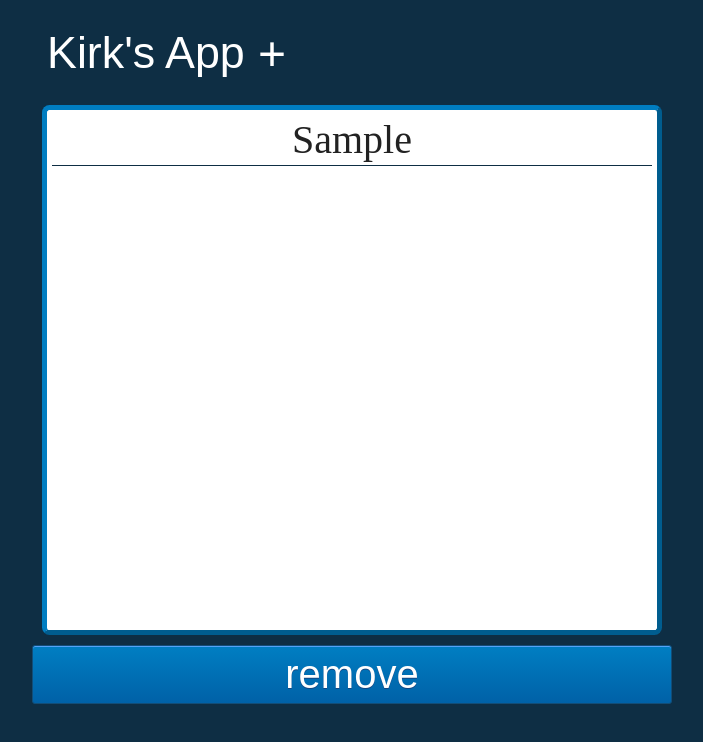
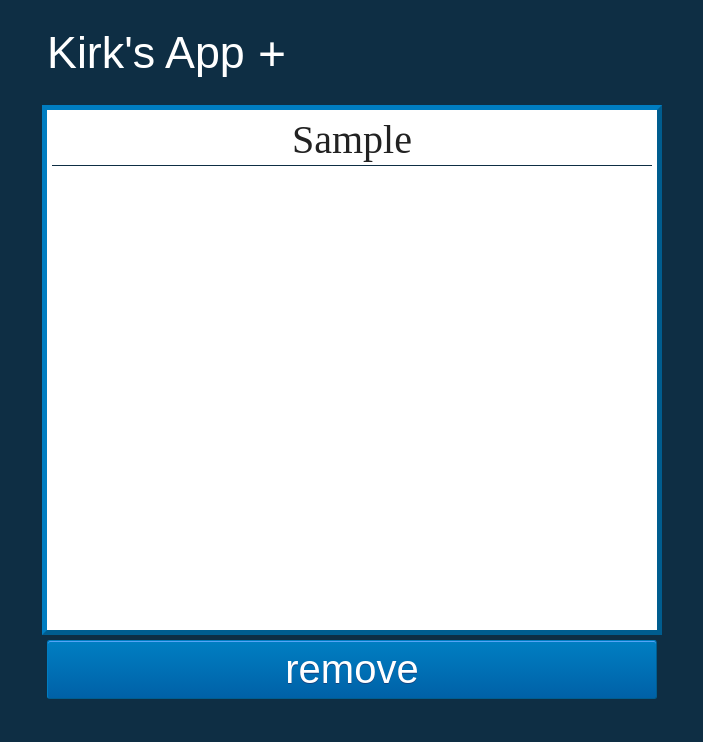
Before and after one commit to montgomeryrd/tessio-app, a React (Create React App) app: page / in a window 1280 px wide. Both pictures are taken after typing "Sample" into the empty fields and a click on the button "create". Shown: the top 742 px of the page, without its empty margins (288-991 px from the left). Built offline with nearby package versions, Linux system fonts and the light colour scheme.

Commit message:
AHA! Figured something out

```diff
--- a/src/App.js
+++ b/src/App.js
@@ -26,7 +26,7 @@ function App() {
 	const list = orderList.map(item => {
 		return (
 			<div className="line" key={item.id} unselectable="on">
-				<li onClick={() => { update(item); } } style={{ opacity: item.complete ? .2 : 1 }}>{item.val}</li>
+				<li onClick={() => update(item)} style={{ opacity: item.complete ? .2 : 1 }}>{item.val}</li>
 			</div>
 		);
 	});
--- a/src/components/Form.js
+++ b/src/components/Form.js
@@ -10,7 +10,7 @@ function Form({ text, toggle, setToggle, orderList, setOrderList }) {
 
     const handleSubmit = e => {
         e.preventDefault();
-        const list = value.match(/(.+)/g).filter(item => item !== '').map((item, index) => item = { val: item, id: Math.random() * index, complete: false });
+        const list = value.match(/(.+)/g).filter(item => item !== '').map((item, index) => item = { val: item, id: Math.random() * (index+1), complete: false });
         setOrderList([...orderList, ...list]);
         setValue('');
         setToggle(false);
--- a/src/index.css
+++ b/src/index.css
@@ -37,39 +37,29 @@ html {
   color: #009aec;
   transition: .7s;
 }
-.input-form {
+.container {
   position: relative;
   margin: 30px 10px 10px 10px;
   height: 65vh;
-}
-.input-form textarea {
   border-top: 5px solid #007dc1;
   border-left: 5px solid #007dc1;
   border-right: 5px solid #005d8f;
   border-bottom: 5px solid #005d8f;
-  border-radius: 2mm;
+}
+.input-form {
+  height: 65vh;
+}
+.input-form textarea {
   width: 100%;
   height: 100%;
   font-size: 2.5em;
   box-sizing: border-box;
 }
 .list {
-  border-top: 5px solid #007dc1;
-  border-left: 5px solid #007dc1;
-  border-right: 5px solid #005d8f;
-  border-bottom: 5px solid #005d8f;
-  margin: 30px 10px 0 10px;
-  border-radius: 2mm;
   height: 65vh;
   font-size: 2.5em;
 }
-.divForButton {
-  position: relative;
-  max-width: 100%;
-}
 ul {
-  border-radius: 2mm;
-  border: 4px solid #0e2e44;
   background-color: #fff;
   display: flex;
   flex-direction: column;
@@ -99,7 +89,6 @@ li {
 	background: linear-gradient(to bottom, #007dc1 5%, #0061a7 100%);
 	background-color:#007dc1;
 	border-radius: 3px;
-	border: 1px solid #124d77;
 	display: inline-block;
 	cursor: pointer;
 	color:#ffffff;
@@ -109,7 +98,11 @@ li {
   margin: 10px 0;
 	padding: 6px 24px;
 	text-decoration: none;
-	text-shadow: 0px 1px 0px #154682;
+  text-shadow: 0px 1px 0px #154682;
+  border-top: 1px solid #007dc1;
+  border-left: 1px solid #007dc1;
+  border-right: 1px solid #005d8f;
+  border-bottom: 1px solid #005d8f;
 }
 .btn:hover {
 	background: linear-gradient(to bottom, #0061a7 5%, #007dc1 100%);
@@ -119,7 +112,7 @@ li {
 	position: relative;
   top: 1px;
 }
-/* @media(max-width: 1000px) {
+@media(max-width: 1000px) {
   .kirk {
     font-size: 2em;
   }
@@ -129,4 +122,4 @@ li {
   .input-form textarea {
     border: none;
   }
-} */
+}
```
